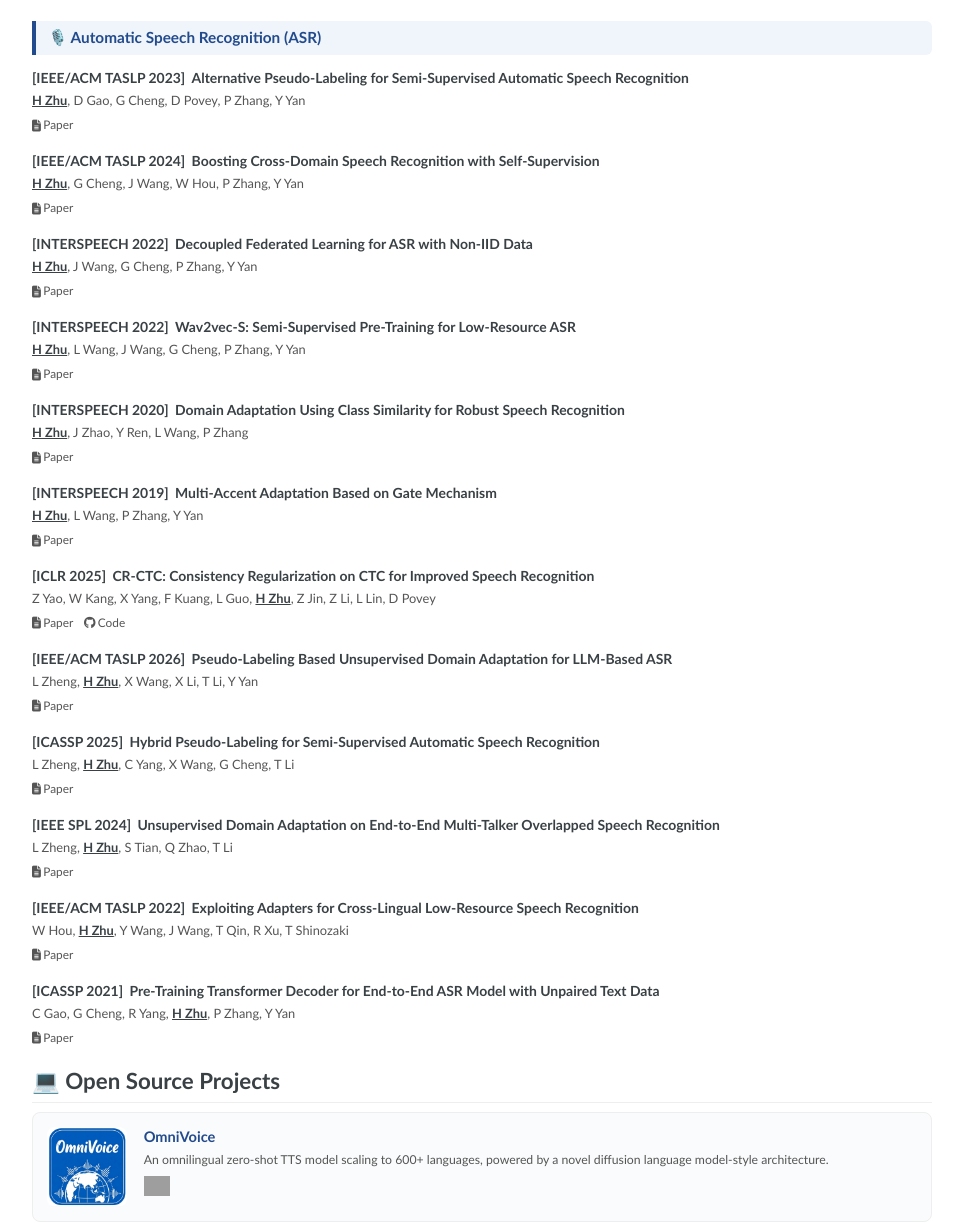
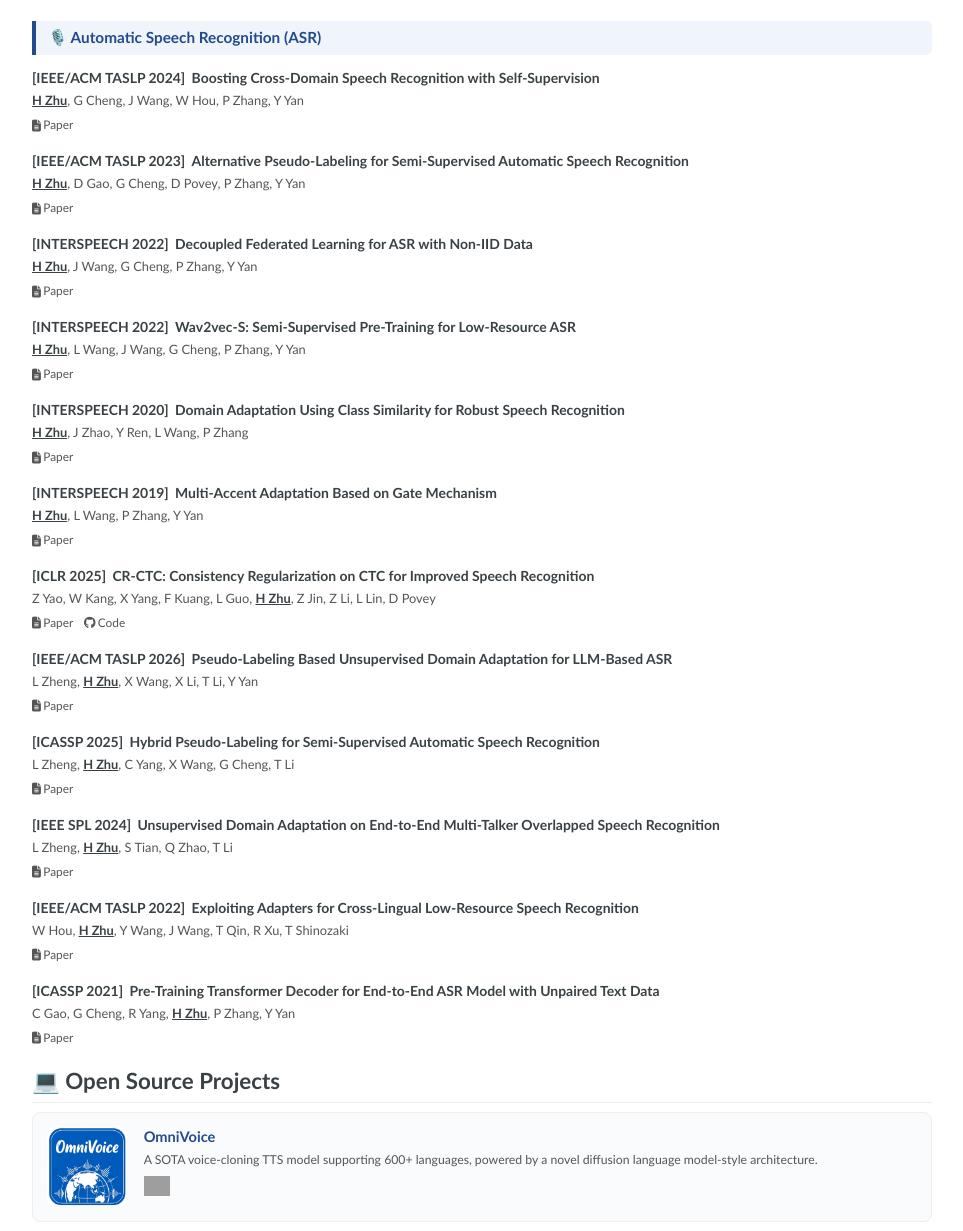
Before and after one commit to zhu-han/zhu-han.github.io, a plain HTML site: page index.html in a window 1280 px wide. Shown: the part 1289-2520 px from the top of the page, without its empty margins (233-1196 px from the left). Drawn offline with Linux system fonts and the light colour scheme; grey boxes are pictures that could not be loaded; some icons are missing.

Commit message:
Update index.html

```diff
--- a/index.html
+++ b/index.html
@@ -459,20 +459,20 @@
       <ul class="pub-list">
 
         <li>
+          <span class="pub-venue">[IEEE/ACM TASLP 2024]</span>
+          <span class="pub-title">Boosting Cross-Domain Speech Recognition with Self-Supervision</span><br>
+          <span class="pub-authors"><strong>H Zhu</strong>, G Cheng, J Wang, W Hou, P Zhang, Y Yan</span>
+          <div class="pub-links">
+            <a href="https://arxiv.org/abs/2206.09783"><i class="fas fa-file-alt"></i> Paper</a>
+          </div>
+        </li>
+
+        <li>
           <span class="pub-venue">[IEEE/ACM TASLP 2023]</span>
           <span class="pub-title">Alternative Pseudo-Labeling for Semi-Supervised Automatic Speech Recognition</span><br>
           <span class="pub-authors"><strong>H Zhu</strong>, D Gao, G Cheng, D Povey, P Zhang, Y Yan</span>
           <div class="pub-links">
             <a href="https://arxiv.org/abs/2308.06547"><i class="fas fa-file-alt"></i> Paper</a>
-          </div>
-        </li>
-
-        <li>
-          <span class="pub-venue">[IEEE/ACM TASLP 2024]</span>
-          <span class="pub-title">Boosting Cross-Domain Speech Recognition with Self-Supervision</span><br>
-          <span class="pub-authors"><strong>H Zhu</strong>, G Cheng, J Wang, W Hou, P Zhang, Y Yan</span>
-          <div class="pub-links">
-            <a href="https://arxiv.org/abs/2206.09783"><i class="fas fa-file-alt"></i> Paper</a>
           </div>
         </li>
 
@@ -575,7 +575,7 @@
         <img src="omnivoice/pics/omnivoice.jpg" alt="OmniVoice">
         <div class="project-info">
           <h3><a href="https://github.com/k2-fsa/OmniVoice">OmniVoice</a></h3>
-          <p>An omnilingual zero-shot TTS model scaling to 600+ languages, powered by a novel diffusion language model-style architecture.</p>
+          <p>A SOTA voice-cloning TTS model supporting 600+ languages, powered by a novel diffusion language model-style architecture.</p>
           <div class="project-badges">
             <a href="https://github.com/k2-fsa/OmniVoice"><img src="https://img.shields.io/github/stars/k2-fsa/OmniVoice?style=social" alt="Stars"></a>
           </div>
```
